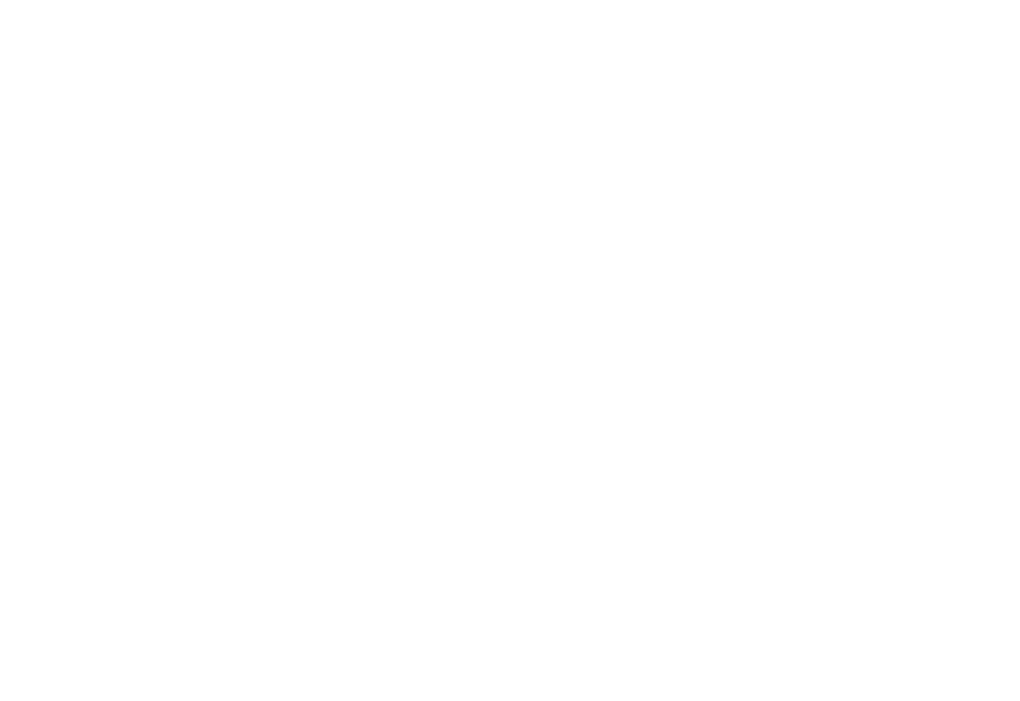
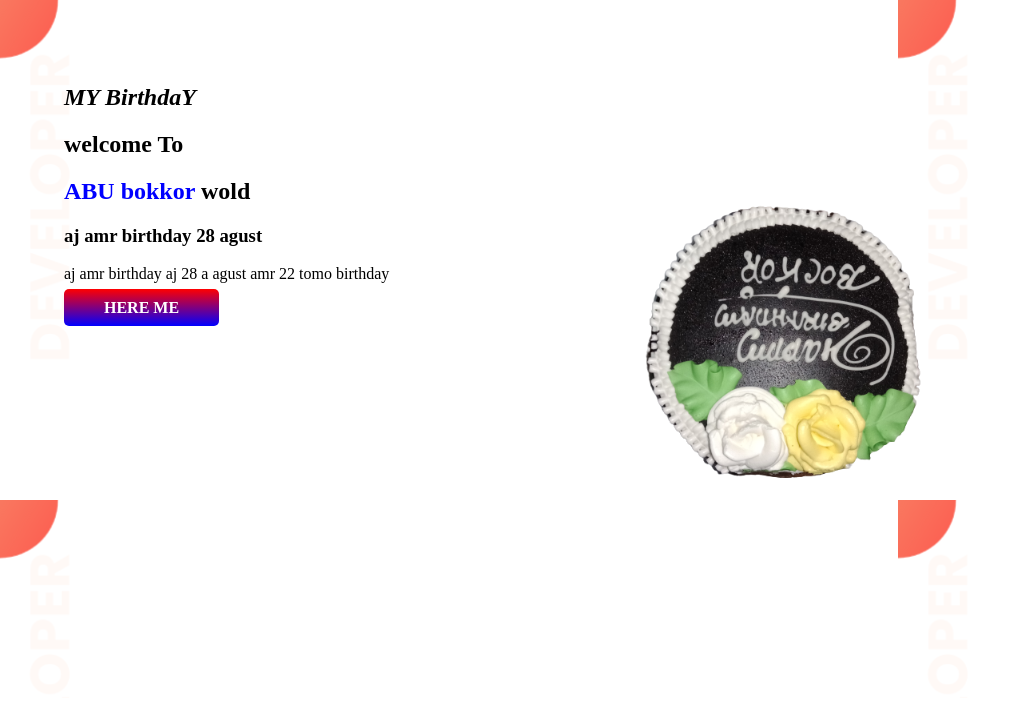
Before and after one commit to Bokkor123/birthday-webpage, a plain HTML site: page index.html in a window 1280 px wide. Shown: the whole page, without its empty margins (0-1020 px from the left). Drawn offline with Linux system fonts and the light colour scheme; a web font is replaced by a local one.

Commit message:
bokkor added

```diff
--- a/index.html
+++ b/index.html
@@ -1,13 +1,43 @@
 <!DOCTYPE html>
 <html lang="en">
+
 <head>
     <meta charset="UTF-8">
     <meta http-equiv="X-UA-Compatible" content="IE=edge">
     <meta name="viewport" content="width=device-width, initial-scale=1.0">
     <title>birthday</title>
+    <link rel="preconnect" href="https://fonts.googleapis.com">
+    <link rel="preconnect" href="https://fonts.gstatic.com" crossorigin>
+    <link href="https://fonts.googleapis.com/css2?family=Crimson
+    +Text:wght@700&family=Monoton&family=Niconne&display=swap" rel="stylesheet">
+
     <link rel="stylesheet" href="style.css">
 </head>
+
 <body>
+    <section class="rakib">
+        <div class=" bokkor">
+            <h1><i>MY BirthdaY</i></h1>
+            <h2>welcome To</h2>
+            <h1> <span class="abu">ABU bokkor</span> wold </h1>
+            <h3>aj amr birthday 28 agust</h3>
+            <p>
+                aj amr birthday aj 28 a agust amr 22 tomo birthday
+            </p>
+            <a class="sohan" target="_blank" href="https://www.youtube.com/watch?v=_rf2_q-rn9Y"> HERE ME</a>
+        </div>
+
+        <div class="siddik">
+            <img src="bokkor/cak.pnj.png">
+        </div>
+
+
+
+    </section>
+
+
+
 
 </body>
+
 </html>
--- a/style.css
+++ b/style.css
@@ -0,0 +1,35 @@
+body {
+    font-family: 'Crimson Text', serif;
+    margin: 0;
+}
+
+.abu {
+    color: blue;
+}
+
+section {
+    display: flex;
+    padding: 5%;
+}
+
+.bokkor {
+    width: 50%;
+}
+
+.siddik img {
+    width: 80%;
+}
+
+.sohan {
+    text-decoration: none;
+    background-image: linear-gradient(red, blue);
+    padding: 10px 40px;
+    border-radius: 5px;
+    color: white;
+    font-weight: 700;
+}
+
+.rakib {
+    background-image: url(bokkor/top-banner.png);
+    fe
+}
```
Also changed, not shown: bokkor/cak.pnj.png (added), bokkor/top-banner.png (added).
